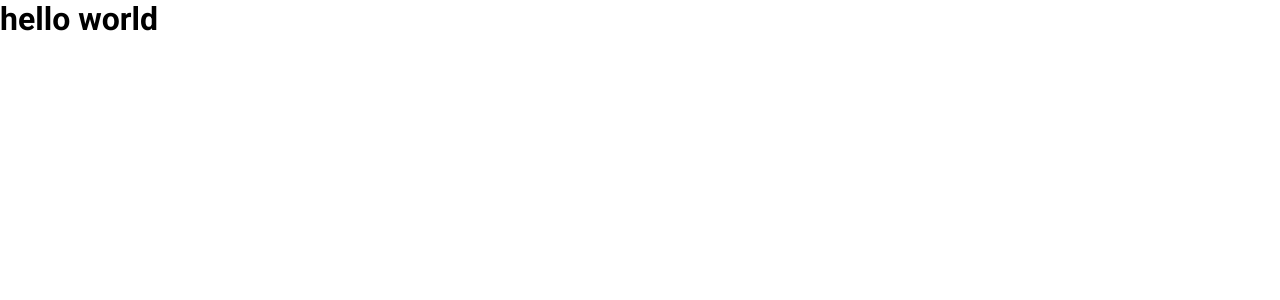
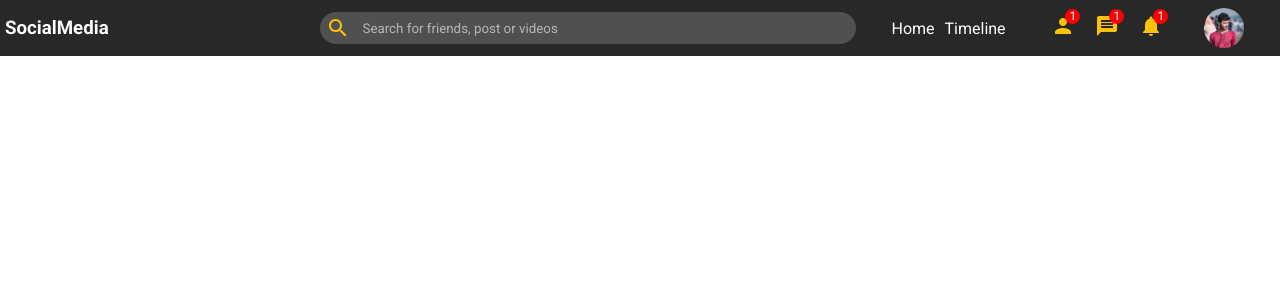
Before and after one commit to RizwanAhmed3000/Social-Media-React, a React (Create React App) app: page / in a window 1280 px wide. Shown: the top 300 px of the page. Built offline with nearby package versions, Linux system fonts and the light colour scheme.

Commit message:
Topbar UI

```diff
--- a/package.json
+++ b/package.json
@@ -3,6 +3,10 @@
   "version": "0.1.0",
   "private": true,
   "dependencies": {
+    "@emotion/react": "^11.11.1",
+    "@emotion/styled": "^11.11.0",
+    "@mui/icons-material": "^5.14.9",
+    "@mui/material": "^5.14.10",
     "@testing-library/jest-dom": "^5.17.0",
     "@testing-library/react": "^13.4.0",
     "@testing-library/user-event": "^13.5.0",
--- a/src/App.jsx
+++ b/src/App.jsx
@@ -1,8 +1,9 @@
+import Home from "./pages/Home/Home";
+
+
 function App() {
   return (
-    <div>
-      <h1>hello world</h1>
-    </div>
+    <Home />
   );
 }
 
--- /dev/null
+++ b/src/components/Topbar/Topbar.css
@@ -0,0 +1,81 @@
+.topbarContainer {
+    background-color: #282828;
+    color: #fff;
+    padding: 8px 5px;
+    display: flex;
+    align-items: center;
+    justify-content: center;
+    position: sticky;
+    top: 0;
+}
+
+.left{
+    flex: 3;
+}
+
+.middle {
+    background-color: rgb(80, 80, 80);
+    width: 40%;
+    padding: 4px 6px;
+    display: flex;
+    align-items: center;
+    border-radius: 20px;
+    margin: 0px auto;
+    /* width: 100%; */
+    flex: 5;
+}
+
+.searchInput {
+    width: 90%;
+    border: none;
+    outline: none;
+    padding: 3px;
+    margin-left: 10px;
+    background-color: transparent;
+    color: #fff;
+}
+
+.searchInput::placeholder{
+    color: rgb(182, 182, 182);
+}
+
+.right {
+    display: flex;
+    justify-content: space-evenly;
+    align-items: center;
+    flex: 4;
+}
+
+.right p {
+    margin: 0px 5px;
+}
+
+.iconsContainer {
+    display: flex;
+}
+
+.topbarIcons{
+    margin: 0px 10px;
+    position: relative;
+    cursor: pointer;
+}
+
+.iconsBadge{
+    position: absolute;
+    width: 15px;
+    height: 15px;
+    border-radius: 50%;
+    background-color: red;
+    top: -5px;
+    right: -5px;
+    display: flex;
+    justify-content: center;
+    font-size: 12px;
+}
+
+.profileImg{
+    width: 40px;
+    height: 40px;
+    border-radius: 50%;
+    object-fit: cover;
+}
--- /dev/null
+++ b/src/components/Topbar/Topbar.jsx
@@ -0,0 +1,37 @@
+import "./Topbar.css"
+import { Search, Person, Message, Notifications } from '@mui/icons-material';
+
+export default function Topbar() {
+    return (
+        <div className="topbarContainer">
+            <div className="left">
+                <h3>SocialMedia</h3>
+            </div>
+            <div className="middle">
+                <Search style={{ color: "#ffc107" }} />
+                <input className="searchInput" type="text" placeholder="Search for friends, post or videos" />
+            </div>
+            <div className="right">
+                <div style={{ display: "flex" }}>
+                    <p>Home</p>
+                    <p>Timeline</p>
+                </div>
+                <div className="iconsContainer">
+                    <div className="topbarIcons">
+                        <Person style={{color: "#ffc107"}}/>
+                        <span className="iconsBadge">1</span>
+                    </div>
+                    <div className="topbarIcons">
+                        <Message style={{color: "#ffc107"}}/>
+                        <span className="iconsBadge">1</span>
+                    </div>
+                    <div className="topbarIcons">
+                        <Notifications style={{color: "#ffc107"}}/>
+                        <span className="iconsBadge">1</span>
+                    </div>
+                </div>
+                <img src="/assets/FB_IMG_1634883944960.jpg" alt="" className="profileImg" />
+            </div>
+        </div>
+    )
+}
--- /dev/null
+++ b/src/pages/Home/Home.jsx
@@ -0,0 +1,7 @@
+import Topbar from "../../components/Topbar/Topbar";
+
+export default function Home() {
+    return (
+        <Topbar/>
+    )
+}
```
Also changed, not shown: public/assets/FB_IMG_1634883944960.jpg (added), src/pages/Home/home.css (added), 1 other file (tests, documents, lock files or other folders).
